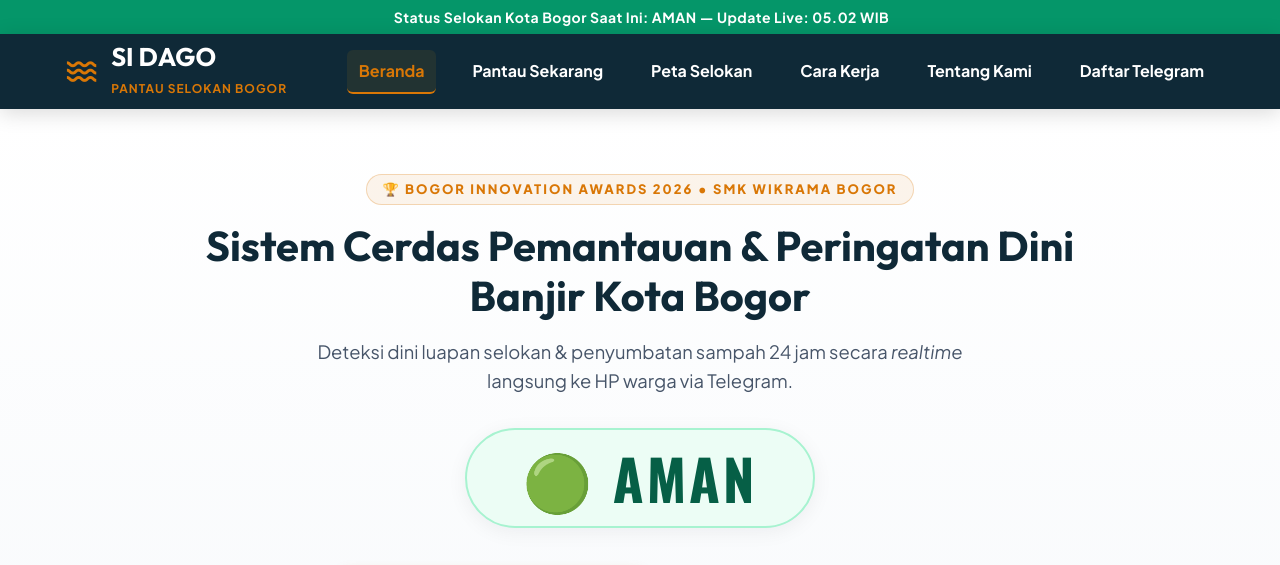
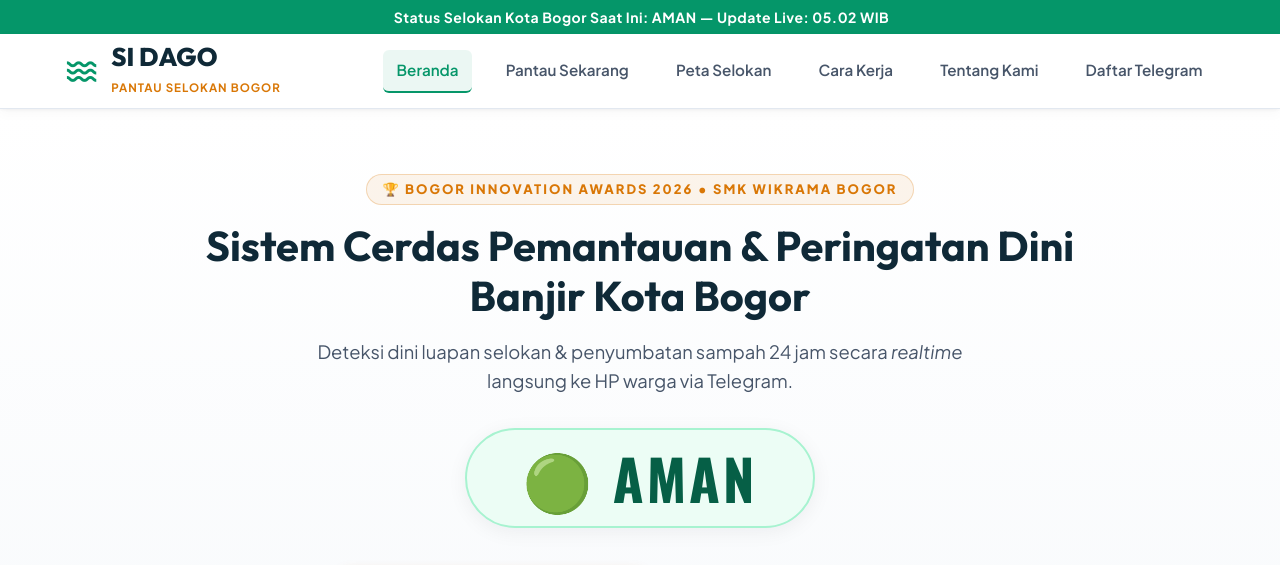
Before and after one commit to JexyDev/si-dago, a website: page index.html in a window 1280 px wide. Shown: the top 565 px of the page. Drawn offline with nearby package versions, Linux system fonts and the light colour scheme.

Commit message:
style: transform navbar from dark navy to crisp modern white navbar with emerald accent active pill

```diff
--- a/css/style.css
+++ b/css/style.css
@@ -81,14 +81,15 @@ button:focus, a:focus {
 .top-status-bar.status-bahaya { background-color: var(--merah-bahaya); animation: pulse-bg-danger 2s infinite; }
 
 .navbar {
-    background-color: var(--biru-bogor);
-    color: var(--putih-bersih);
+    background-color: #ffffff;
+    color: var(--abu-teks);
     position: sticky;
     top: 0;
     width: 100%;
     height: 75px;
     z-index: 999;
-    box-shadow: 0 4px 20px rgba(0,0,0,0.15);
+    box-shadow: 0 1px 3px rgba(15, 23, 42, 0.05), 0 4px 12px rgba(15, 23, 42, 0.03);
+    border-bottom: 1px solid var(--abu-muda);
     display: flex;
     align-items: center;
     transition: height 0.3s ease;
@@ -109,23 +110,24 @@ button:focus, a:focus {
     align-items: center;
     gap: 0.75rem;
     text-decoration: none;
-    color: var(--putih-bersih);
+    color: var(--abu-teks);
 }
 
 .brand i {
     font-size: 2.2rem;
-    color: var(--emas-bogor);
+    color: var(--hijau-aman);
 }
 
 .brand-text h1 {
     font-family: var(--font-heading);
     font-size: 1.6rem;
-    font-weight: 700;
+    font-weight: 800;
     line-height: 1.1;
+    color: var(--biru-bogor);
 }
 
 .brand-text span {
-    font-size: 0.75rem;
+    font-size: 0.72rem;
     font-family: var(--font-body);
     font-weight: 700;
     letter-spacing: 1px;
@@ -136,26 +138,25 @@ button:focus, a:focus {
 .nav-menu {
     display: flex;
     list-style: none;
-    gap: 1.5rem;
+    gap: 1.25rem;
     align-items: center;
 }
 
 .nav-link {
-    color: var(--putih-bersih);
+    color: #475569;
     text-decoration: none;
-    font-weight: 700;
-    font-size: 1rem;
-    padding: 0.5rem 0.75rem;
-    border-radius: 4px;
+    font-weight: 600;
+    font-size: 0.95rem;
+    padding: 0.5rem 0.85rem;
+    border-radius: 6px;
     transition: all 0.2s ease;
     border-bottom: 2px solid transparent;
 }
 
 .nav-link:hover, .nav-link.active {
-    color: var(--emas-bogor);
-    border-bottom-color: var(--emas-bogor);
-    background-color: rgba(200, 134, 10, 0.1);
-    border-radius: 6px;
+    color: var(--hijau-aman);
+    border-bottom-color: var(--hijau-aman);
+    background-color: rgba(5, 150, 105, 0.08);
 }
 
 .nav-toggle {
@@ -163,7 +164,7 @@ button:focus, a:focus {
     font-size: 1.8rem;
     background: none;
     border: none;
-    color: var(--putih-bersih);
+    color: var(--abu-teks);
     cursor: pointer;
     padding: 0.5rem;
 }
@@ -1512,7 +1513,8 @@ button:focus, a:focus {
         left: -100%;
         top: 65px;
         flex-direction: column;
-        background-color: var(--biru-bogor);
+        background-color: #ffffff;
+        border-bottom: 1px solid var(--abu-muda);
         width: 100%;
         height: calc(100vh - 65px);
         text-align: center;
```
